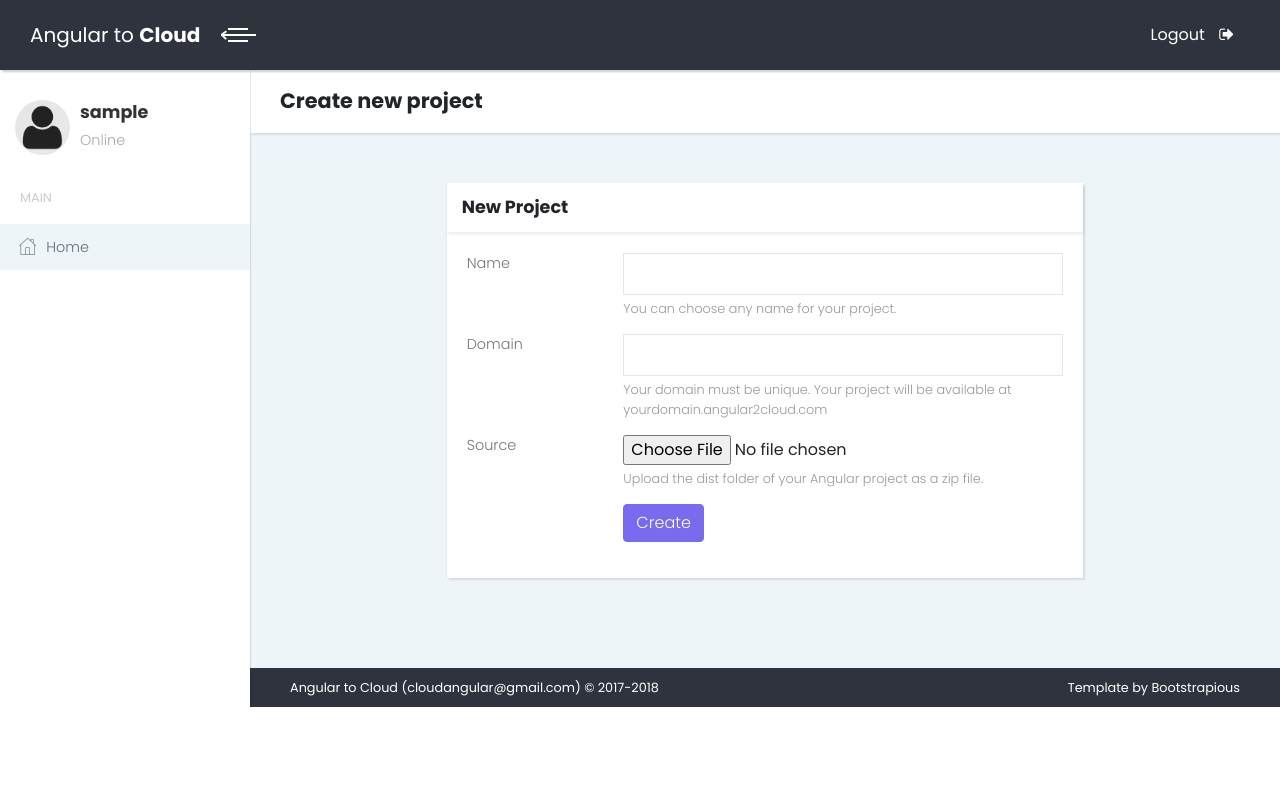
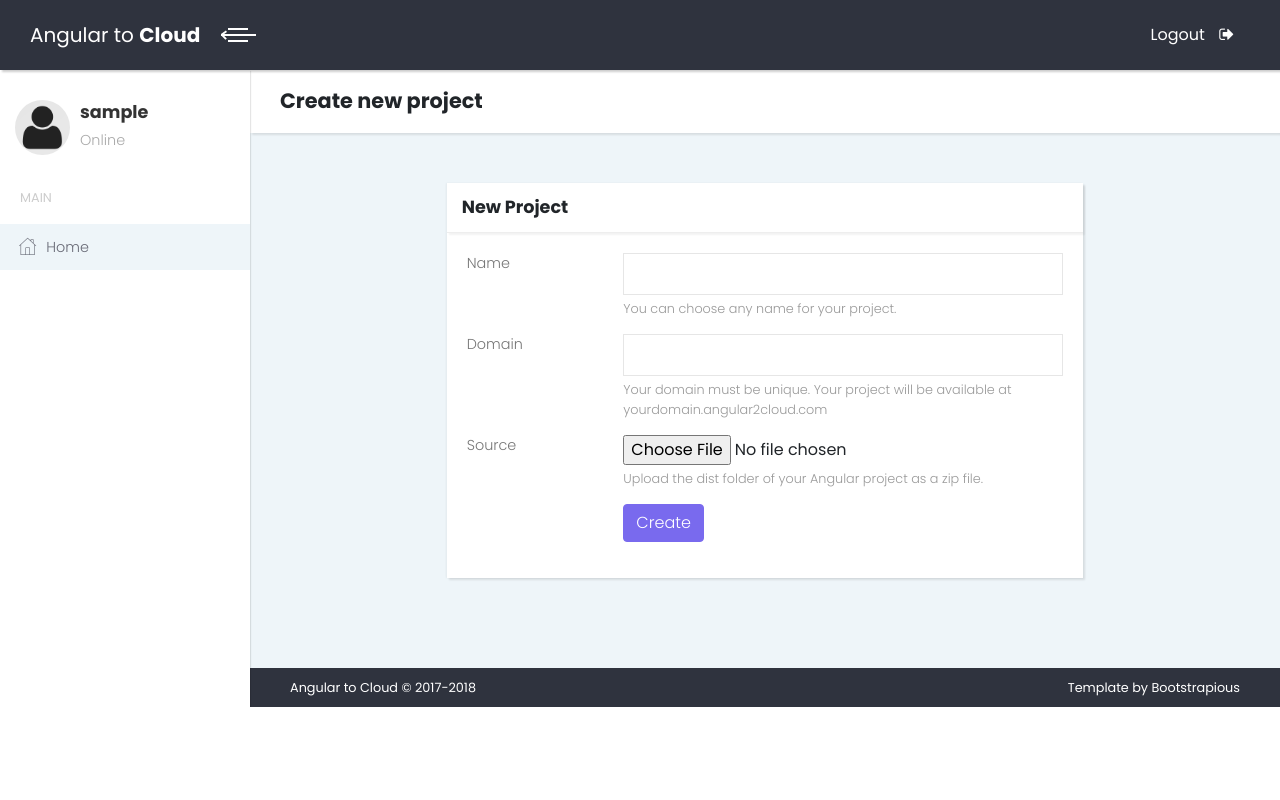
Before and after one commit to brunoliveira8/angular2cloud, a Django app: page /project/add/ in a window 1280 px wide. Run offline with Django 3.2, Linux system fonts and the light colour scheme; the visitor is signed in with stand-in values (Sample User, id 1); some libraries are stand-ins or nearby versions.

Commit message:
Adjust texts

```diff
--- a/angular2cloud/templates/footer.html
+++ b/angular2cloud/templates/footer.html
@@ -2,7 +2,7 @@
     <div class="container-fluid">
         <div class="row">
             <div class="col-sm-6">
-                <p>Angular to Cloud (cloudangular@gmail.com) &copy; 2017-2018 </p>
+                <p>Angular to Cloud &copy; 2017-2018 </p>
             </div>
             <div class="col-sm-6 text-right">
                 <p>Template by
--- a/angular2cloud/templates/registration/activation_email.html
+++ b/angular2cloud/templates/registration/activation_email.html
@@ -7,7 +7,7 @@
 </head>
 
 <body>
-<p>Hi there! I am Ben from Angular to Cloud</p>
+<p>Hi there! I am Ben from Angular to Cloud. </p>
 <p>
     {% blocktrans with site_name=site.name %}
     You have asked to register an account at
```
